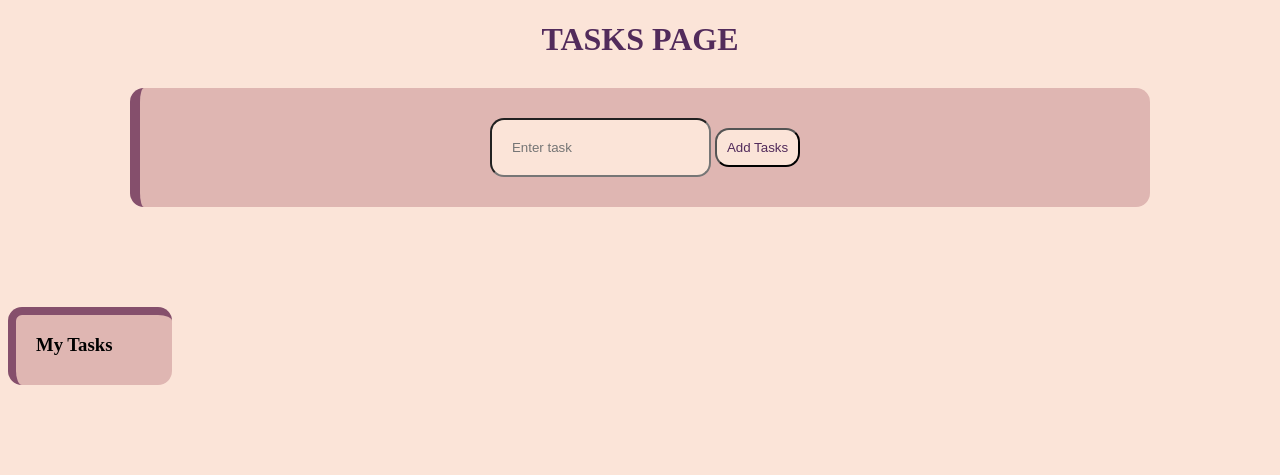
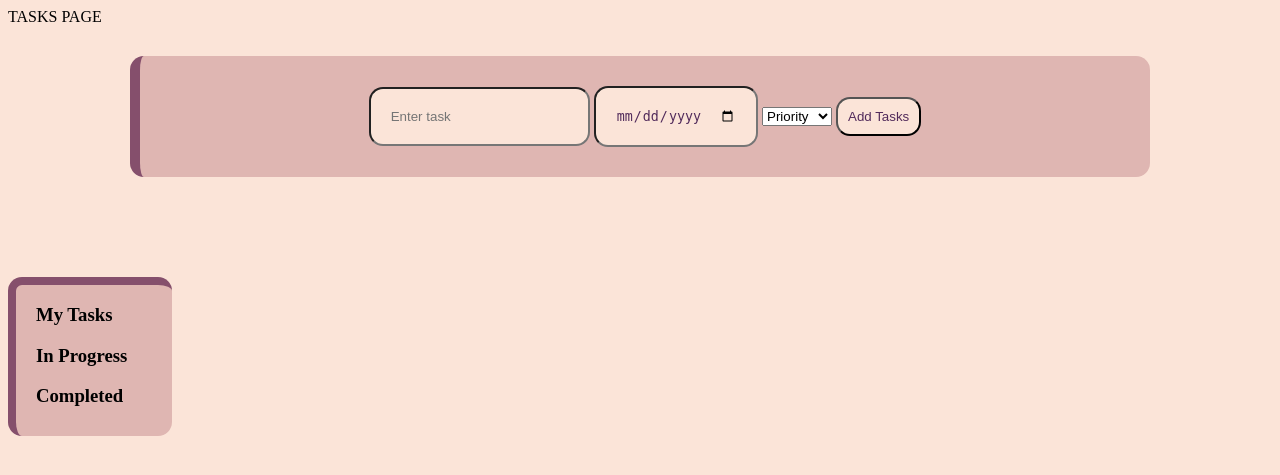
Before and after one commit to jingyi8282/Mini-IT-Project, a Flask app: page /tasks in a window 1280 px wide. Shown: the top 475 px of the page. Run offline with Flask 3, Linux system fonts and the light colour scheme; the visitor is signed in with stand-in values (Sample User, id 1).

Commit message:
fixed errors

```diff
--- a/templates/register.html
+++ b/templates/register.html
@@ -30,6 +30,9 @@
         </form>
 
         <p>Already have an account? <a href="{{ url_for('login') }}">Login here</a></p>
+
+        <!-- FORGOT PASSWORD LINK ADDED BELOW -->
+        <p><a href="{{ url_for('forgot') }}">Forgot password?</a></p>
     </div>
 </body>
 </html>
--- a/templates/tasks.html
+++ b/templates/tasks.html
@@ -1,29 +1,65 @@
 <!DOCTYPE html>
-<html>
+<html lang="en">
 <head>
+    <meta charset="UTF-8">
     <title> Tasks page </title>
     <link rel="stylesheet" href="{{ url_for('static', filename='taskstyle.css')}}">
 </head>
-
 <body>
 
-<h1> TASKS PAGE </h1>
+<header> TASKS PAGE </header>
 
-
-<form method="POST" action="/add">
+<section>
+    <form class="add_form" method="POST" action="/add">
         <input type="text" name="tasks" placeholder="Enter task">
-    <button type="submit">Add Tasks</button>
+        <input class="int_date" type="date" name="deadline" required>
+        <select name="priority" class="priority">
+            <option value="Priority">Priority</option>
+            <option value="Low">Low</option>
+            <option value="Medium">Medium</option>
+            <option value="High">High</option>
+        </select>
+        <button type="submit" class="add_button">Add Tasks</button>
     </form>
 </section>
 
 <div class="tasks_list">
-    <h3> My Tasks </h3>
+    <div class="task_column">
+        <h3 class="h2_column"> My Tasks </h3>
         <ul>
             {% for t in tasks %}
-            <li>{{ t }}</li>
+                <div class="task_card">
+                    <li class="list">
+                        {{ t[0] }}
+
+                        <div class="prio-due">
+                            <span class="prio-{{t[1]}}"> {{t[1]}} </span>
+                            <span class="due"> Due: {{t[2]}} ({{t[3]}} days remaining) </span>
+                        </div>
+
+                        <div class="edit_del">
+
+                            <a href="/edit/{{t[4]}}" class="edit_btn">Edit</a>
+
+
+                            <form action="/delete/{{t[4]}}" method="POST" style="display: inline;">
+                                <button type="submit" class="del_btn">Delete</button>
+                            </form>
+                        </div>
+                    </li>
+                </div>
             {% endfor %}
         </ul>
     </div>
 
+    <div class="task_column">
+        <h3 class="h2_column"> In Progress </h3>
+    </div>
+
+    <div class="task_column">
+        <h3 class="h2_column"> Completed </h3>
+    </div>
+</div>
+
 </body>
 </html>
```
Lines whose indentation alone changed are shown as unchanged.
